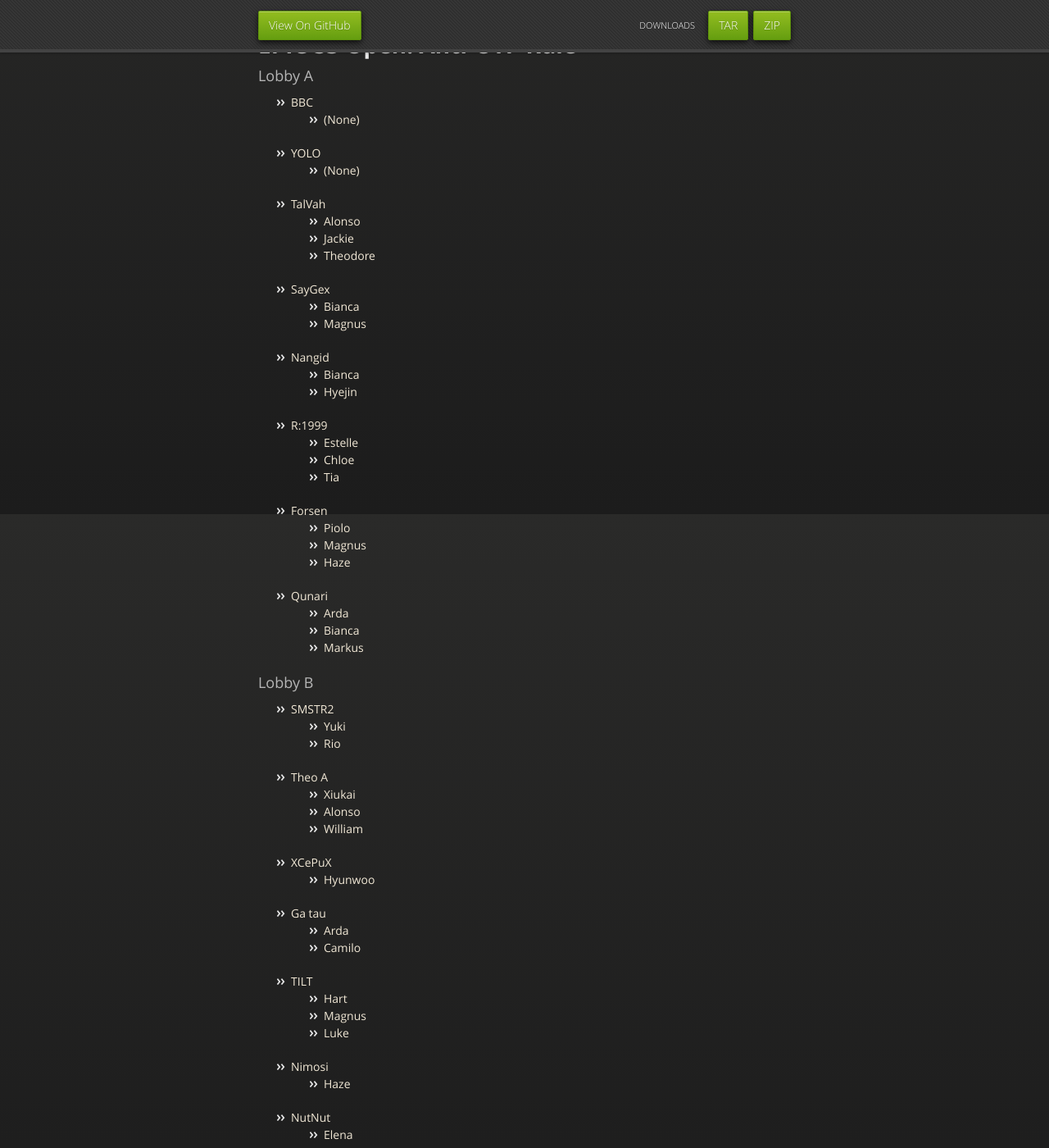
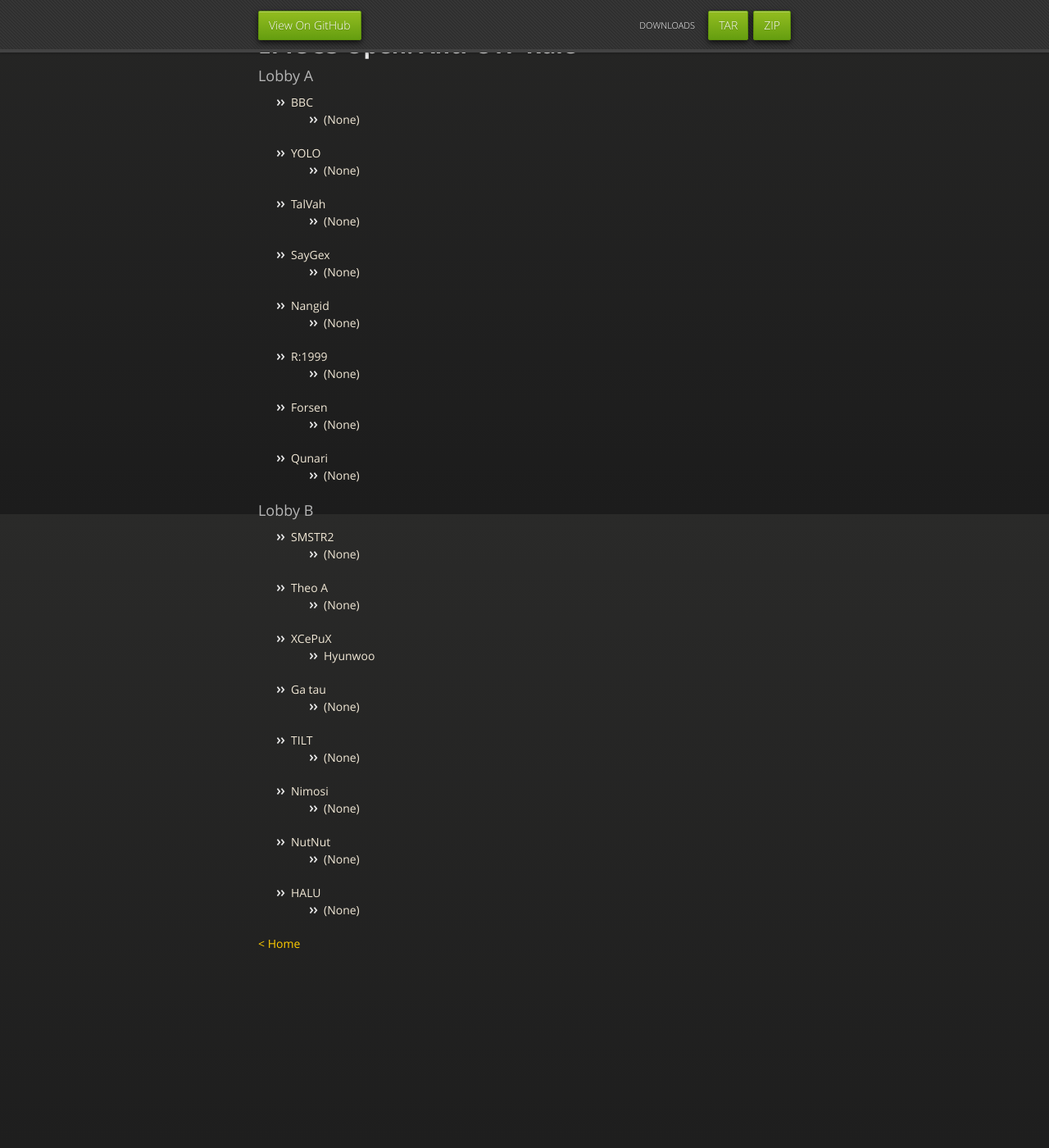
Before and after one commit to kanziebub/SurvivalProtocol, a Jekyll site: the page built from EPIC/03/anti-otp.md, in a window 1280 px wide and 1400 px high, scrolled down 273 px. Shown: the whole window at 82% size. Built offline with Jekyll 4.4.1, drawn with Linux system fonts in a browser that asks for light colours; after the commit the page ends 1544 px from its top, so only the background shows below that.

Commit message:
tourney ready

```diff
--- a/EPIC/03/anti-otp.md
+++ b/EPIC/03/anti-otp.md
@@ -15,65 +15,47 @@ layout: default
   - (None)
 
 - TalVah
-  - Alonso
-  - Jackie
-  - Theodore
+  - (None)
 
 - SayGex
-  - Bianca
-  - Magnus
+  - (None)
 
 - Nangid
-  - Bianca
-  - Hyejin
+  - (None)
 
 - R:1999
-  - Estelle
-  - Chloe
-  - Tia
+  - (None)
 
 - Forsen
-  - Piolo
-  - Magnus
-  - Haze
+  - (None)
 
 - Qunari
-  - Arda
-  - Bianca
-  - Markus
+  - (None)
 
 ### Lobby B
 
 - SMSTR2
-  - Yuki
-  - Rio
+  - (None)
 
 - Theo A
-  - Xiukai
-  - Alonso
-  - William
+  - (None)
 
 - XCePuX
   - Hyunwoo
 
 - Ga tau
-  - Arda
-  - Camilo
+  - (None)
 
 - TILT
-  - Hart
-  - Magnus
-  - Luke
+  - (None)
 
 - Nimosi
-  - Haze
+  - (None)
 
 - NutNut
-  - Elena
+  - (None)
 
 - HALU
-  - Aya
-  - Markus
-  - Nicky
+  - (None)
 
 [< Home](https://kanziebub.github.io/SurvivalProtocol/)
```
Also changed, not shown: EPIC/03/finals.md (added, +31 -0 lines), index.md (+2 -1 lines), leaderboard.py (+4 -4 lines).
